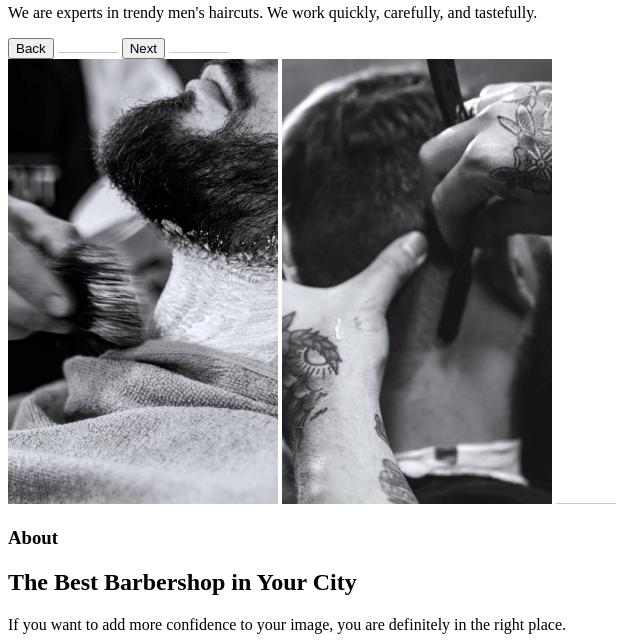
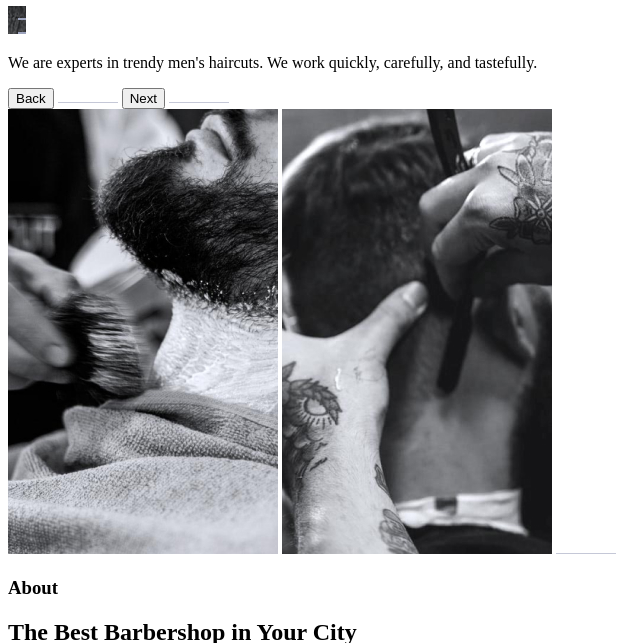
Before and after one commit to Stef712/barber-shop, a plain HTML site: page index.html in a window 1280 px wide. Shown: the part 457-1100 px from the top of the page, without its empty margins (0-640 px from the left). Drawn offline with Linux system fonts and the light colour scheme.

Commit message:
all HTML

```diff
--- a/index.html
+++ b/index.html
@@ -50,6 +50,7 @@
         <img src="./images/Rectangle 5.jpg" alt="divider horizontal" />
         <h3>A hair salon for men in Kyiv</h3>
         <h1>BarberShop</h1>
+        <img src="./images/Slider Navigation_1.jpg" alt="Slider Navigation" />
         <p>
           We are experts in trendy men's haircuts. We work quickly, carefully,
           and tastefully.
```
Also changed, not shown: images/Slider Navigation_1.jpg (added).
